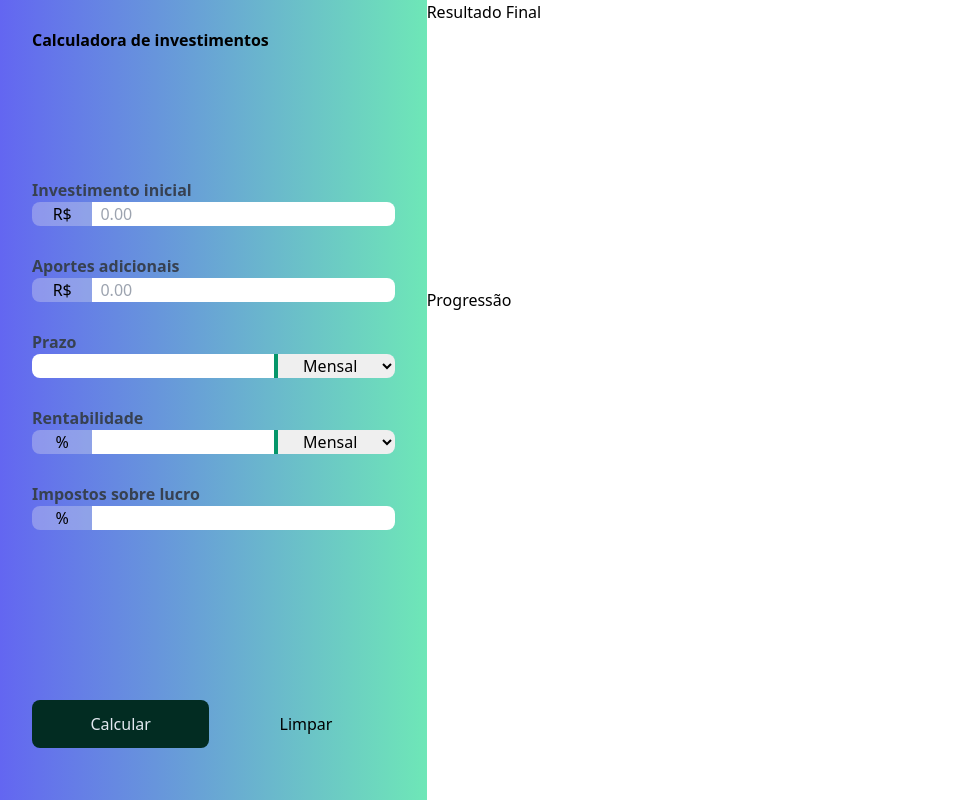
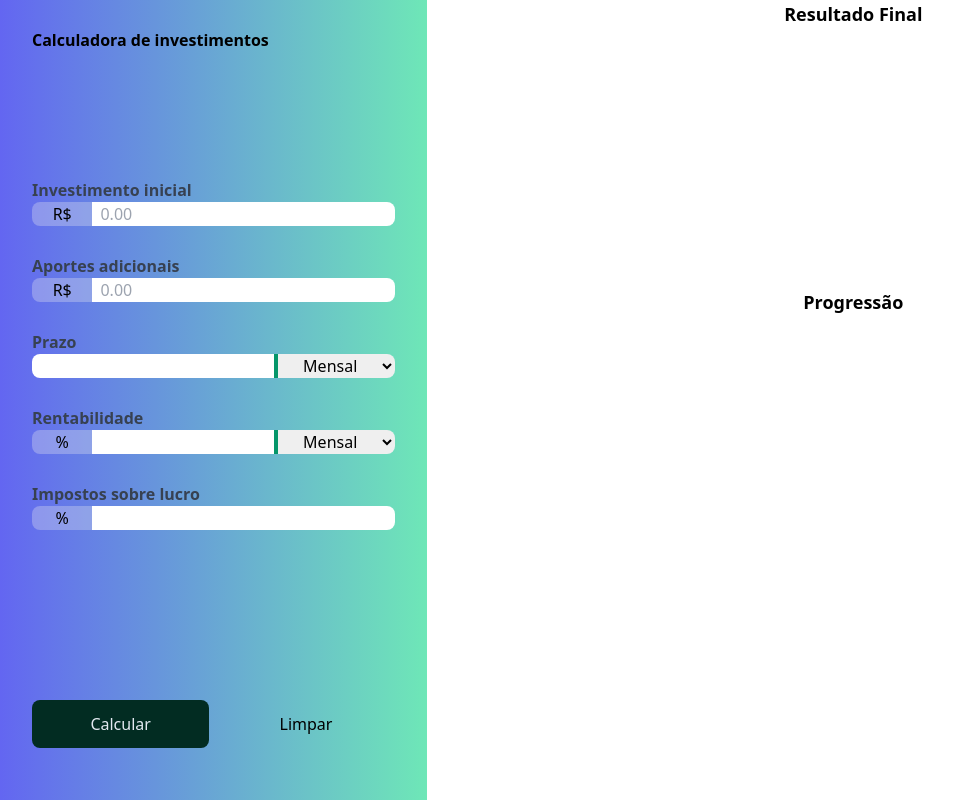
Before and after one commit to garcia-matheus/projetoCalculadoraInvestimento, a website built with Vite: page index.html in a window 1280 px wide. Shown: the whole page, without its empty margins (0-953 px from the left). Built offline with nearby package versions, Linux system fonts and the light colour scheme.

Commit message:
tudo de grafico pronto

```diff
--- a/index.html
+++ b/index.html
@@ -63,14 +63,14 @@
       </div>
       </aside>
 
-    <main class="h-full">
-      <section id="chart-container">
-        <div class="h-[36dvh]">
-          <p>Resultado Final</p>
+    <main class="row-span-2 col-span-2">
+      <section class="h-full" id="chart-container">
+        <div class="h-[36%] flex flex-col items-center pb-10">
+          <p class="font-bold text-lg ">Resultado Final</p>
           <canvas id="final-money-distribution"></canvas>
         </div>
-        <div class="h-[56dvh]">
-          <p>Progressão</p>
+        <div class="h-[56%] flex flex-col items-center">
+          <p class="font-bold text-lg ">Progressão</p>
           <canvas id="progression"></canvas>
         </div>
       </section>
```
